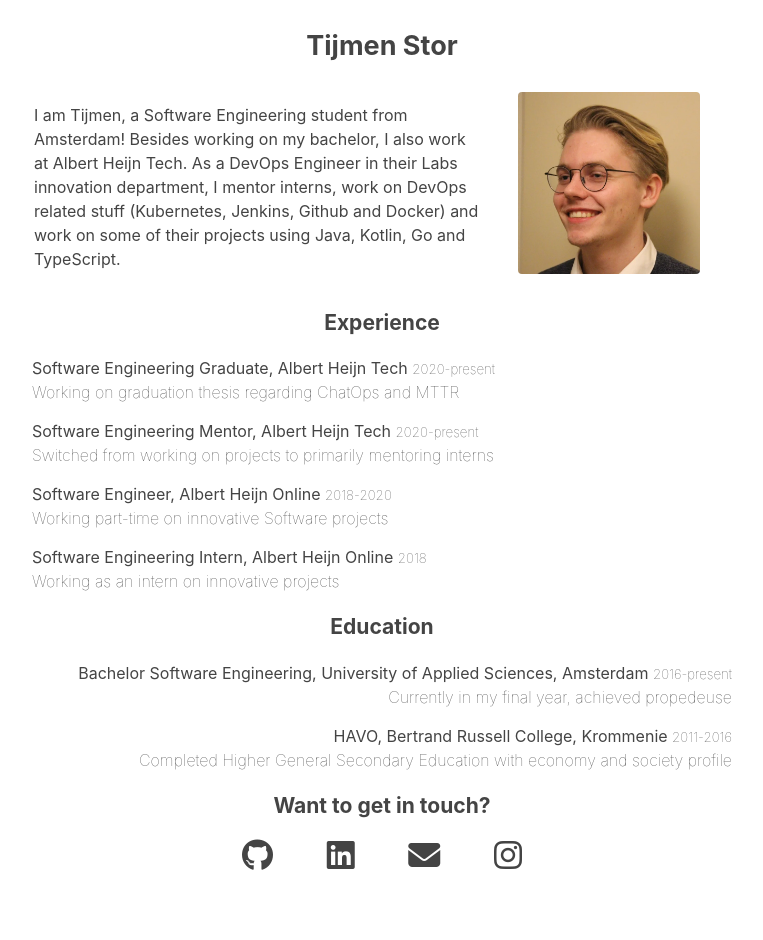
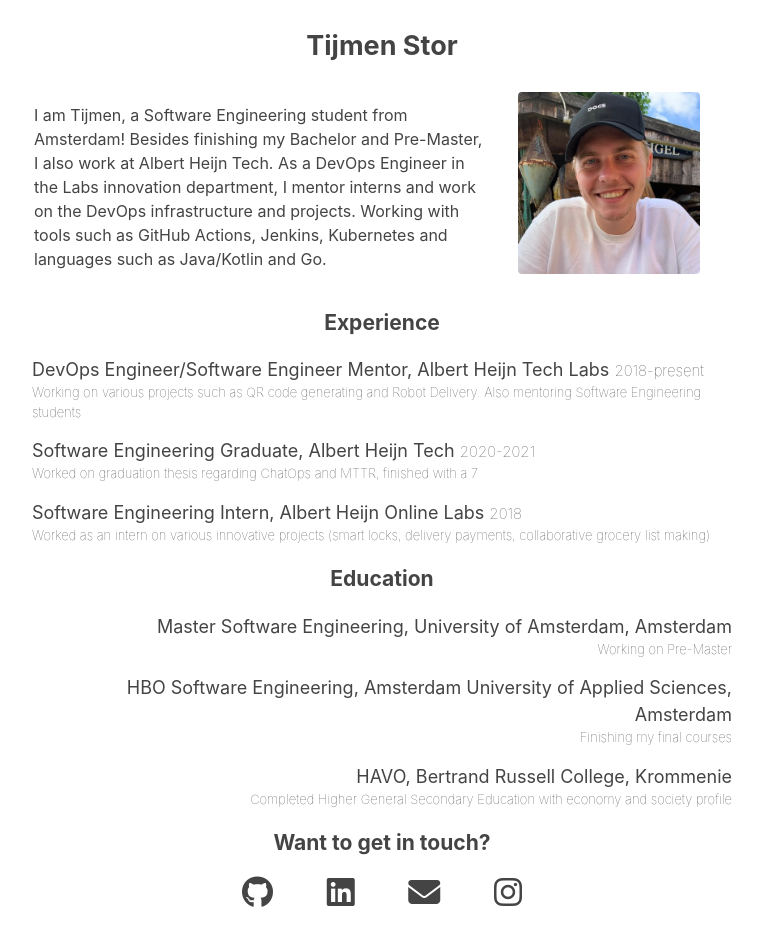
Before and after one commit to tijmenstor/tijmenstor.github.io, a Jekyll site: the page built from index.md, in a window 1280 px wide. Shown: the whole page, without its empty margins (258-1021 px from the left). Built offline with Jekyll 4.4.1, drawn with Linux system fonts in a browser that asks for light colours; nearby versions of some CDN libraries; before the commit the page ends 903 px from its top, so only the background shows below that.

Commit message:
Update website information

```diff
--- a/_config.yml
+++ b/_config.yml
@@ -1,11 +1,11 @@
-title: Tijmen Stor - Student and DevOps Engineer
+title: Tijmen Stor - Student Software Engineering
 description: >-
   Portfolio website of Tijmen Stor
 author: Tijmen Stor
 baseurl: ""
 url: "" # the base hostname & protocol for your site, e.g. http://example.com
 github_username: Tijmen34
-email: tijmen.stor@outlook.com
+email: me@tijmen.dev
 instagram_username: tijmen_075
 
 exclude:
--- /dev/null
+++ b/_data/education.yml
@@ -0,0 +1,16 @@
+data:
+  - study: Master Software Engineering
+    school: University of Amsterdam
+    place: Amsterdam
+    time-span: 2021-present
+    description: Working on Pre-Master
+  - study: HBO Software Engineering
+    school: Amsterdam University of Applied Sciences
+    place: Amsterdam
+    time-span: 2016-present
+    description: Finishing my final courses
+  - study: HAVO
+    school: Bertrand Russell College
+    place: Krommenie
+    time-span: 2011-2016
+    description: Completed Higher General Secondary Education with economy and society profile
--- /dev/null
+++ b/_data/work-experience.yml
@@ -0,0 +1,13 @@
+data:
+  - job: DevOps Engineer/Software Engineer Mentor
+    company: Albert Heijn Tech Labs
+    time-span: 2018-present
+    description: Working on various projects such as QR code generating and Robot Delivery. Also mentoring Software Engineering students
+  - job: Software Engineering Graduate
+    company: Albert Heijn Tech
+    time-span: 2020-2021
+    description: Worked on graduation thesis regarding ChatOps and MTTR, finished with a 7
+  - job: Software Engineering Intern
+    company: Albert Heijn Online Labs
+    time-span: 2018
+    description: Worked as an intern on various innovative projects (smart locks, delivery payments, collaborative grocery list making)
--- a/_layouts/default.html
+++ b/_layouts/default.html
@@ -14,7 +14,11 @@
     <h2 class="headline">{{ site.author }}</h2>
     <div class="row">
       <div class="left">
-        <p class="intro-text">I am Tijmen, a Software Engineering student from Amsterdam! Besides working on my bachelor, I also work at Albert Heijn Tech. As a DevOps Engineer in their Labs innovation department, I mentor interns, work on DevOps related stuff (Kubernetes, Jenkins, Github and Docker) and work on some of their projects using Java, Kotlin, Go and TypeScript.
+        <p class="intro-text">
+          I am Tijmen, a Software Engineering student from Amsterdam!
+          Besides finishing my Bachelor and Pre-Master, I also work at Albert Heijn Tech.
+          As a DevOps Engineer in the Labs innovation department, I mentor interns and work on the DevOps infrastructure and projects.
+          Working with tools such as GitHub Actions, Jenkins, Kubernetes and languages such as Java/Kotlin and Go.
         </p>
       </div>
       <div class="right center-img-col">
@@ -24,26 +28,18 @@
 
     <h3>Experience</h3>
     <ul>
-      <li>Software Engineering Graduate, Albert Heijn Tech <span>2020-present</span></li>
-      <li class="inner-list-text">Working on graduation thesis regarding ChatOps and MTTR</li>
-
-      <li class="list-top-margin ">Software Engineering Mentor, Albert Heijn Tech <span>2020-present</span></li>
-      <li class=" inner-list-text">Switched from working on projects to primarily mentoring interns</li>
-
-      <li class="list-top-margin">Software Engineer, Albert Heijn Online <span>2018-2020</span></li>
-      <li class="inner-list-text">Working part-time on innovative Software projects</li>
-
-      <li class="list-top-margin ">Software Engineering Intern, Albert Heijn Online <span>2018</span></li>
-      <li class=" inner-list-text">Working as an intern on innovative projects </li>
+      {% for item in site.data.work-experience.data %}
+      <li class="list-top-margin outer-list-text">{{ item.job }}, {{ item.company }} <span>{{ item.time-span }}</span></li>
+      <li class="inner-list-text">{{ item.description }}</li>
+      {% endfor %}
     </ul>
 
     <h3>Education</h3>
     <ul>
-      <li class="list-top-margin list-align-right">Bachelor Software Engineering, University of Applied Sciences, Amsterdam <span>2016-present</span></li>
-      <li class="inner-list-text list-align-right">Currently in my final year, achieved propedeuse </li>
-      <li class="list-top-margin list-align-right">HAVO, Bertrand Russell College, Krommenie <span>2011-2016</span></li>
-      <li class="inner-list-text list-align-right">Completed Higher General Secondary Education with economy and society profile</li>
-      </li>
+      {% for item in site.data.education.data %}
+      <li class="list-top-margin list-align-right outer-list-text">{{ item.study }}, {{ item.school }}, {{ item.place }} <span>{{ item.timespan }}</span></li>
+      <li class="inner-list-text list-align-right">{{ item.description }}</li>
+      {% endfor %}
     </ul>
     <h3>Want to get in touch?</h3>
     <div class="contact-me">
--- a/_sass/main.scss
+++ b/_sass/main.scss
@@ -29,9 +29,14 @@
   direction: rtl;
 }
 
+.outer-list-text {
+  font-size: large;
+}
+
 .inner-list-text {
   list-style: none;
   font-weight: lighter;
+  font-size: small;
 }
 
 .list-top-margin {
@@ -139,7 +144,7 @@
 @media (prefers-color-scheme: dark) {
   body {
     color: white;
-    background: #444;
+    background: #121212;
   }
 
   .icon {
```
Also changed, not shown: Gemfile.lock, README.md, assets/tijmen.webp.
